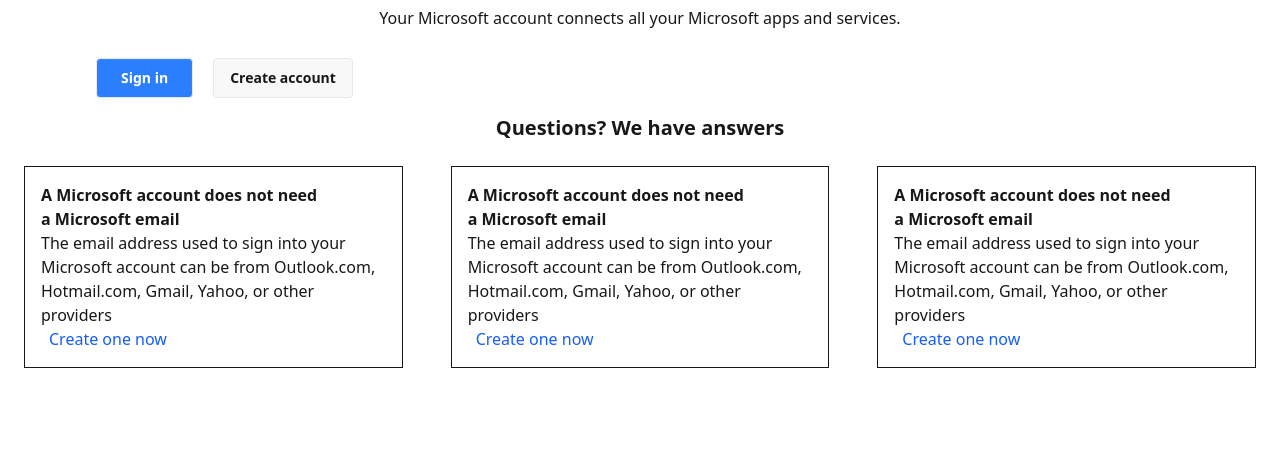
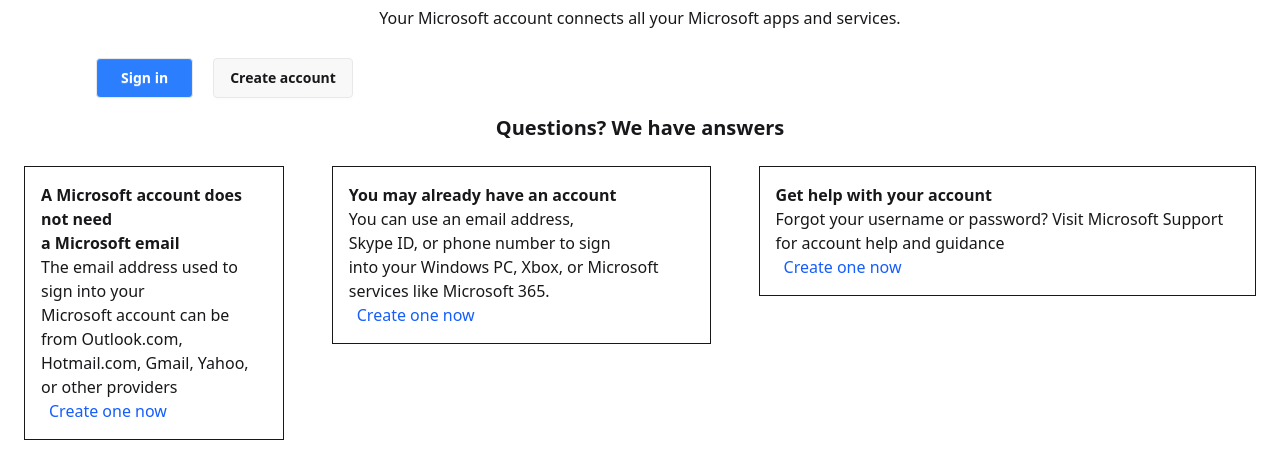
Before and after one commit to alaminislamuchash/microsoft_account, a plain HTML site: page index.html in a window 1280 px wide. Shown: the part 4450-4914 px from the top of the page. Before the commit the page ends 4842 px from the top, so only its background shows below. Drawn offline with nearby package versions, Linux system fonts and the light colour scheme.

Commit message:
change commit

```diff
--- a/index.html
+++ b/index.html
@@ -233,28 +233,22 @@
       </div>
       <div>
         <div class="p-4 border m-6">
-          <h2 class="font-bold">
-            A Microsoft account does not need <br />
-            a Microsoft email
-          </h2>
+          <h2 class="font-bold">You may already have an account</h2>
           <p class="">
-            The email address used to sign into your <br />
-            Microsoft account can be from Outlook.com, <br />
-            Hotmail.com, Gmail, Yahoo, or other providers
+            You can use an email address, <br />
+            Skype ID, or phone number to sign <br />
+            into your Windows PC, Xbox, or Microsoft services like Microsoft
+            365.
           </p>
           <a href="#"><p class="text-blue-600 ml-2">Create one now</p></a>
         </div>
       </div>
       <div>
         <div class="p-4 border m-6">
-          <h2 class="font-bold">
-            A Microsoft account does not need <br />
-            a Microsoft email
-          </h2>
+          <h2 class="font-bold">Get help with your account</h2>
           <p class="">
-            The email address used to sign into your <br />
-            Microsoft account can be from Outlook.com, <br />
-            Hotmail.com, Gmail, Yahoo, or other providers
+            Forgot your username or password? Visit Microsoft Support for
+            account help and guidance
           </p>
           <a href="#"><p class="text-blue-600 ml-2">Create one now</p></a>
         </div>
```
